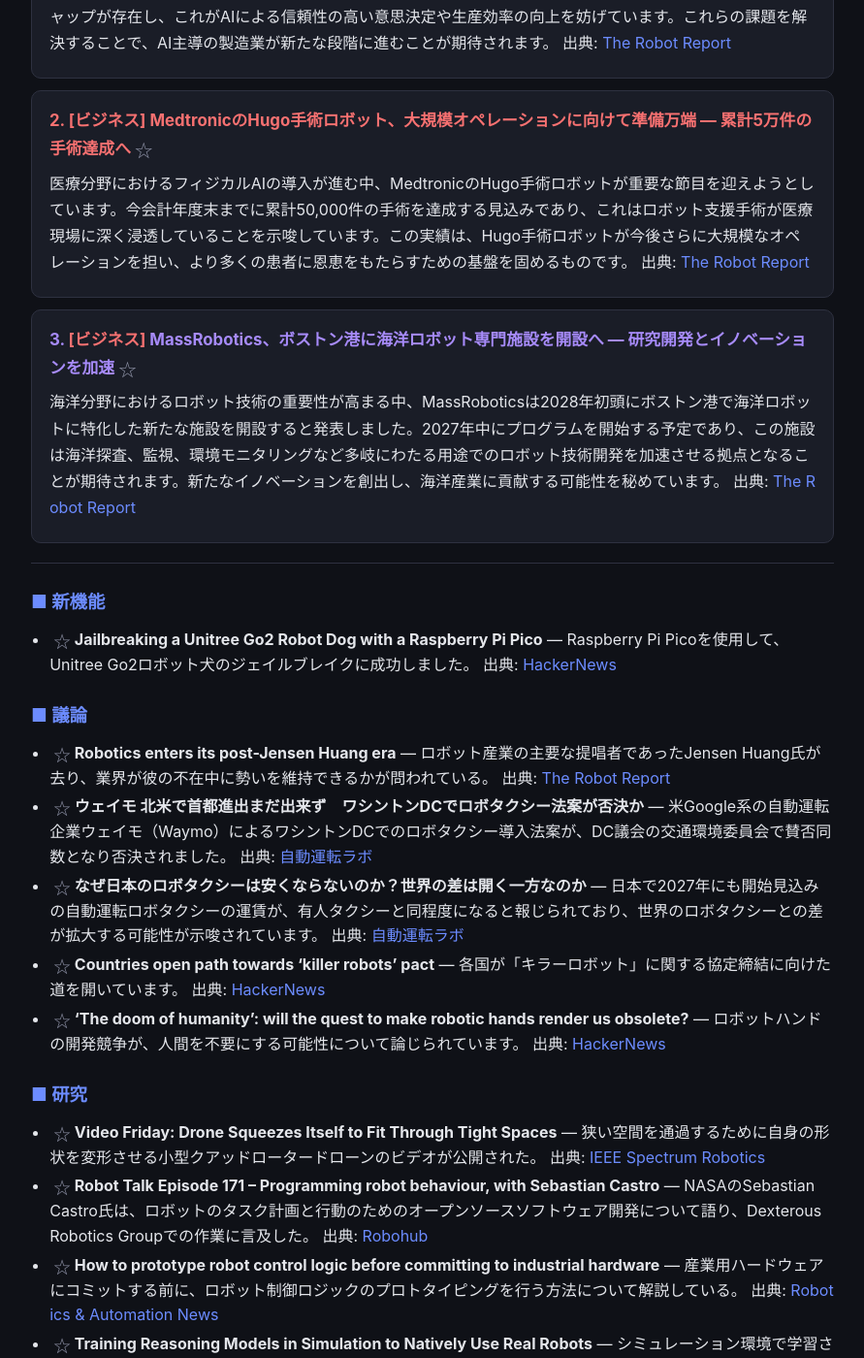
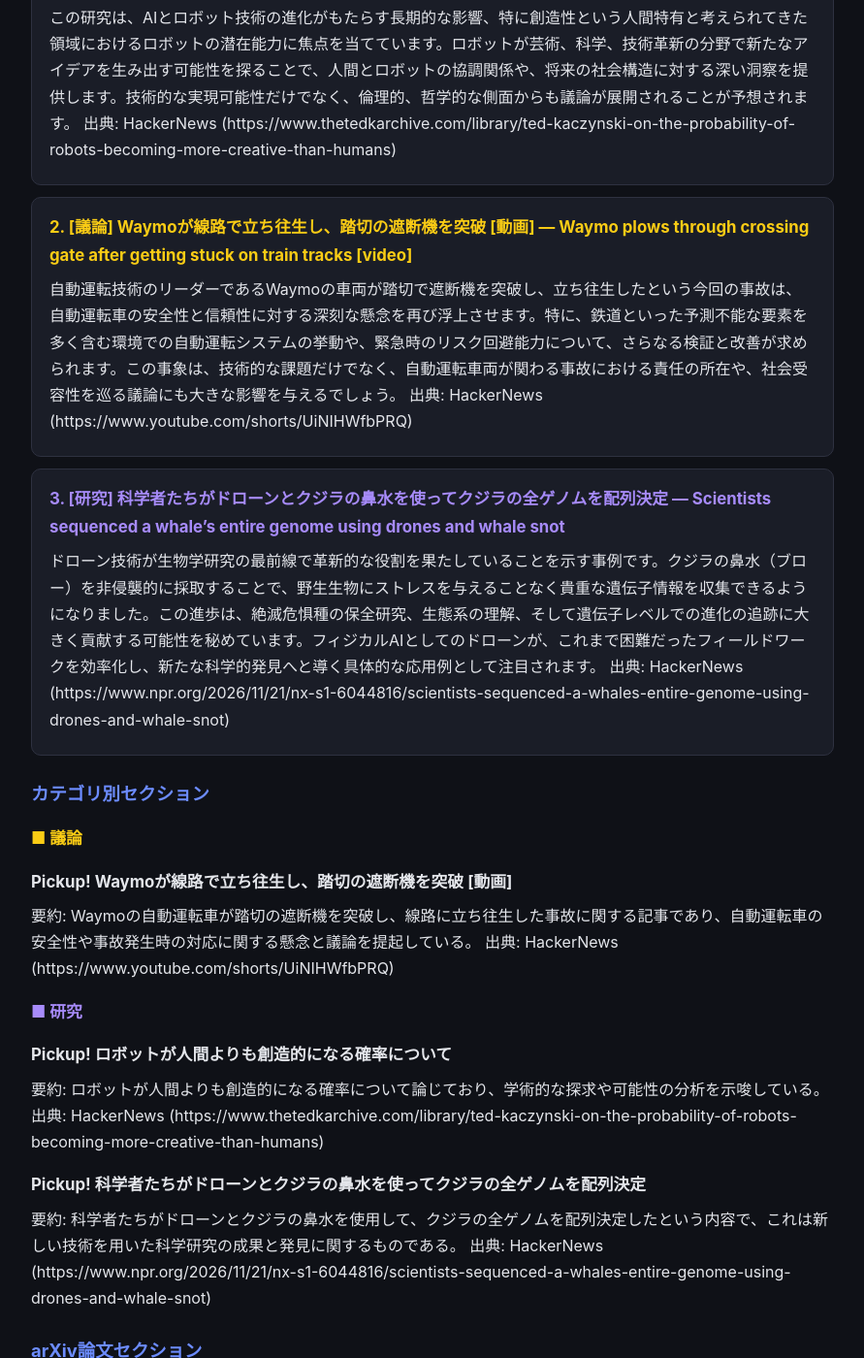
Before and after one commit to otouhu93/nsknowledge-pages, a Jekyll site: the page built from daily/2026-11-22_ai-news.md, in a window 1280 px wide and 1400 px high, scrolled down 295 px. Shown: the whole window at 97% size, without its empty margins (194-1085 px from the left). Built offline with Jekyll 4.4.1, drawn with Linux system fonts in a browser that asks for light colours; our own code applies the rules of GitHub Pages for plain Markdown files; some of the changed text lies outside the part shown.

Commit message:
Add daily report: 2026-11-22_ai-news

```diff
--- a/daily/2026-11-22_ai-news.md
+++ b/daily/2026-11-22_ai-news.md
@@ -2,85 +2,53 @@
 layout: report
 date: 2026-11-22
 type: daily
-total_articles: 20
+total_articles: 3
 ---
 
 # フィジカルAI ニュース日次レポート — 2026年11月22日（日）
 
-### 1. [ビジネス] 製造業におけるデータギャップがフィジカルAIの導入を阻む — 信頼性の高い意思決定と生産効率の向上へ
-製造業において、自律型ロボットを本格的に導入し、その潜在能力を最大限に引き出すためには、データ戦略の見直しが不可欠です。現在、産業データの収集、相互運用性、品質フィードバックのプロセスには大きなギャップが存在し、これがAIによる信頼性の高い意思決定や生産効率の向上を妨げています。これらの課題を解決することで、AI主導の製造業が新たな段階に進むことが期待されます。
-出典: [The Robot Report](https://www.therobotreport.com/the-manufacturing-data-gap-holding-back-physical-ai/)
+## 本日のピックアップ
 
-### 2. [ビジネス] MedtronicのHugo手術ロボット、大規模オペレーションに向けて準備万端 — 累計5万件の手術達成へ
-医療分野におけるフィジカルAIの導入が進む中、MedtronicのHugo手術ロボットが重要な節目を迎えようとしています。今会計年度末までに累計50,000件の手術を達成する見込みであり、これはロボット支援手術が医療現場に深く浸透していることを示唆しています。この実績は、Hugo手術ロボットが今後さらに大規模なオペレーションを担い、より多くの患者に恩恵をもたらすための基盤を固めるものです。
-出典: [The Robot Report](https://www.therobotreport.com/medtronics-hugo-surgical-robot-ready-for-bigger-operation/)
+### 1. [研究] ロボットが人間よりも創造的になる確率について — On the probability of robots becoming more creative than humans
+この研究は、AIとロボット技術の進化がもたらす長期的な影響、特に創造性という人間特有と考えられてきた領域におけるロボットの潜在能力に焦点を当てています。ロボットが芸術、科学、技術革新の分野で新たなアイデアを生み出す可能性を探ることで、人間とロボットの協調関係や、将来の社会構造に対する深い洞察を提供します。技術的な実現可能性だけでなく、倫理的、哲学的な側面からも議論が展開されることが予想されます。
+出典: HackerNews (https://www.thetedkarchive.com/library/ted-kaczynski-on-the-probability-of-robots-becoming-more-creative-than-humans)
 
-### 3. [ビジネス] MassRobotics、ボストン港に海洋ロボット専門施設を開設へ — 研究開発とイノベーションを加速
-海洋分野におけるロボット技術の重要性が高まる中、MassRoboticsは2028年初頭にボストン港で海洋ロボットに特化した新たな施設を開設すると発表しました。2027年中にプログラムを開始する予定であり、この施設は海洋探査、監視、環境モニタリングなど多岐にわたる用途でのロボット技術開発を加速させる拠点となることが期待されます。新たなイノベーションを創出し、海洋産業に貢献する可能性を秘めています。
-出典: [The Robot Report](https://www.therobotreport.com/massrobotics-launching-marine-robotics-facility-on-boston-harbor/)
+### 2. [議論] Waymoが線路で立ち往生し、踏切の遮断機を突破 [動画] — Waymo plows through crossing gate after getting stuck on train tracks [video]
+自動運転技術のリーダーであるWaymoの車両が踏切で遮断機を突破し、立ち往生したという今回の事故は、自動運転車の安全性と信頼性に対する深刻な懸念を再び浮上させます。特に、鉄道といった予測不能な要素を多く含む環境での自動運転システムの挙動や、緊急時のリスク回避能力について、さらなる検証と改善が求められます。この事象は、技術的な課題だけでなく、自動運転車両が関わる事故における責任の所在や、社会受容性を巡る議論にも大きな影響を与えるでしょう。
+出典: HackerNews (https://www.youtube.com/shorts/UiNIHWfbPRQ)
 
----
+### 3. [研究] 科学者たちがドローンとクジラの鼻水を使ってクジラの全ゲノムを配列決定 — Scientists sequenced a whale's entire genome using drones and whale snot
+ドローン技術が生物学研究の最前線で革新的な役割を果たしていることを示す事例です。クジラの鼻水（ブロー）を非侵襲的に採取することで、野生生物にストレスを与えることなく貴重な遺伝子情報を収集できるようになりました。この進歩は、絶滅危惧種の保全研究、生態系の理解、そして遺伝子レベルでの進化の追跡に大きく貢献する可能性を秘めています。フィジカルAIとしてのドローンが、これまで困難だったフィールドワークを効率化し、新たな科学的発見へと導く具体的な応用例として注目されます。
+出典: HackerNews (https://www.npr.org/2026/11/21/nx-s1-6044816/scientists-sequenced-a-whales-entire-genome-using-drones-and-whale-snot)
 
-## ■ 新機能
-- **Jailbreaking a Unitree Go2 Robot Dog with a Raspberry Pi Pico** — Raspberry Pi Picoを使用して、Unitree Go2ロボット犬のジェイルブレイクに成功しました。
-  出典: [HackerNews](https://www.praetorian.com/blog/breaking-free-a-new-jailbreak-for-the-unitree-go2/)
+## カテゴリ別セクション
 
-## ■ 議論
-- **Robotics enters its post-Jensen Huang era** — ロボット産業の主要な提唱者であったJensen Huang氏が去り、業界が彼の不在中に勢いを維持できるかが問われている。
-  出典: [The Robot Report](https://www.therobotreport.com/robotics-enters-its-post-jensen-huang-era/)
-- **ウェイモ 北米で首都進出まだ出来ず　ワシントンDCでロボタクシー法案が否決か** — 米Google系の自動運転企業ウェイモ（Waymo）によるワシントンDCでのロボタクシー導入法案が、DC議会の交通環境委員会で賛否同数となり否決されました。
-  出典: [自動運転ラボ](https://jidounten-lab.com/u_70337)
-- **なぜ日本のロボタクシーは安くならないのか？世界の差は開く一方なのか** — 日本で2027年にも開始見込みの自動運転ロボタクシーの運賃が、有人タクシーと同程度になると報じられており、世界のロボタクシーとの差が拡大する可能性が示唆されています。
-  出典: [自動運転ラボ](https://jidounten-lab.com/u_70334)
-- **Countries open path towards 'killer robots' pact** — 各国が「キラーロボット」に関する協定締結に向けた道を開いています。
-  出典: [HackerNews](https://www.afp.com/en/countries-open-path-towards-killer-robots-pact)
-- **'The doom of humanity': will the quest to make robotic hands render us obsolete?** — ロボットハンドの開発競争が、人間を不要にする可能性について論じられています。
-  出典: [HackerNews](https://www.theguardian.com/technology/2026/nov/21/robot-hands-future-of-humanity-ai)
+### ■ 議論
+### Pickup! Waymoが線路で立ち往生し、踏切の遮断機を突破 [動画]
+要約: Waymoの自動運転車が踏切の遮断機を突破し、線路に立ち往生した事故に関する記事であり、自動運転車の安全性や事故発生時の対応に関する懸念と議論を提起している。
+出典: HackerNews (https://www.youtube.com/shorts/UiNIHWfbPRQ)
 
-## ■ 研究
-- **Video Friday: Drone Squeezes Itself to Fit Through Tight Spaces** — 狭い空間を通過するために自身の形状を変形させる小型クアッドロータードローンのビデオが公開された。
-  出典: [IEEE Spectrum Robotics](https://spectrum.ieee.org/video-friday-morphing-robots-quadrotor)
-- **Robot Talk Episode 171 – Programming robot behaviour, with Sebastian Castro** — NASAのSebastian Castro氏は、ロボットのタスク計画と行動のためのオープンソースソフトウェア開発について語り、Dexterous Robotics Groupでの作業に言及した。
-  出典: [Robohub](https://robohub.org/robot-talk-episode-171-programming-robot-behaviour-with-sebastian-castro/)
-- **How to prototype robot control logic before committing to industrial hardware** — 産業用ハードウェアにコミットする前に、ロボット制御ロジックのプロトタイピングを行う方法について解説している。
-  出典: [Robotics & Automation News](https://roboticsandautomationnews.com/2026/11/20/how-to-prototype-robot-control-logic-before-committing-to-industrial-hardware/107401/)
-- **Training Reasoning Models in Simulation to Natively Use Real Robots** — シミュレーション環境で学習させた推論モデルが、実機ロボットをネイティブに利用できるようになることを示す研究成果が発表されました。
-  出典: [HackerNews](https://mit-han-lab.github.io/pear-blog/)
-- **Fastest Soft Robot Ever Built Doesn't Need Electronics to Function [video]** — 電子部品を必要としない、史上最速のソフトロボットが開発されました。
-  出典: [HackerNews](https://www.youtube.com/watch?v=uNPwgYMA0Js)
-- **Getting Robot-Use Agents to Run in Real Time** — ロボット利用エージェントをリアルタイムで実行する手法が提案されています。
-  出典: [HackerNews](https://fastrua.ai/blog/2026-11-realtime-rua/)
+### ■ 研究
+### Pickup! ロボットが人間よりも創造的になる確率について
+要約: ロボットが人間よりも創造的になる確率について論じており、学術的な探求や可能性の分析を示唆している。
+出典: HackerNews (https://www.thetedkarchive.com/library/ted-kaczynski-on-the-probability-of-robots-becoming-more-creative-than-humans)
+### Pickup! 科学者たちがドローンとクジラの鼻水を使ってクジラの全ゲノムを配列決定
+要約: 科学者たちがドローンとクジラの鼻水を使用して、クジラの全ゲノムを配列決定したという内容で、これは新しい技術を用いた科学研究の成果と発見に関するものである。
+出典: HackerNews (https://www.npr.org/2026/11/21/nx-s1-6044816/scientists-sequenced-a-whales-entire-genome-using-drones-and-whale-snot)
 
-## ■ ビジネス
-### Pickup! The manufacturing data gap holding back physical AI
-### Pickup! Medtronic’s Hugo surgical robot ready for bigger operation
-### Pickup! MassRobotics launching marine robotics facility on Boston Harbor
-- **Bot Auto launches ‘Capacity Grid’ with agreements for 200 million miles of driverless trucking** — Bot Autoは、2億マイルの無人トラック輸送をカバーする契約とともに、顧客需要と自動運転トラックの能力をマッチングさせる貨物輸送ネットワーク「Capacity Grid」をローンチした。
-  出典: [Robotics & Automation News](https://roboticsandautomationnews.com/2026/11/21/bot-auto-launches-capacity-grid-with-agreements-for-200-million-miles-of-driverless-trucking/107423/)
-- **John Deere acquires Orchard AI to expand precision agriculture capabilities** — John Deereは、高価値作物生産者向けの作物インテリジェンスソリューションを開発する農業技術企業Orchard AIを買収し、精密農業能力を拡大した。
-  出典: [Robotics & Automation News](https://roboticsandautomationnews.com/2026/11/20/john-deere-acquires-orchard-ai-to-expand-precision-agriculture-capabilities/107365/)
-- **日立が「フィジカルAI」で狙う“5年で事業規模2倍”の勝算　3.5万人の新会社トップが語る「戦略の2本柱」とは？** — 日立製作所は2027年4月にデジタル新会社「Hitachi Digital」を発足させ、CEOのビルジェ氏は今後5年間で事業規模を2倍にし、フィジカルAI分野での覇権を目指す戦略を語った。
-  出典: [ITmedia AI+](https://www.itmedia.co.jp/business/articles/2611/20/news024.html)
-- **中国がヒューマノイドを量産する理由／パナソニックHDがPQCライブラリを披露** — 中国が2026年11月20日までにヒューマノイドロボットの量産を開始する一方、パナソニックHDはPQCライブラリを披露しました。
-  出典: [MONOist](https://monoist.itmedia.co.jp/mn/articles/2611/20/news046.html)
-- **トヨタ、ロボタクシーの「ベース車両」で商機見出す** — トヨタは、中国の自動運転企業Pony.aiと共同開発した第7世代「bZ4Xロボタクシー」をベース車両として、商機を見出しています。
-  出典: [自動運転ラボ](https://jidounten-lab.com/u_70323)
+## arXiv論文セクション
 
----
-
-## arXiv論文一覧
 ### arXiv cs.RO（本日0件）
 
 ### arXiv cs.AI（本日0件）
 
----
+## 収集状況テーブル
 
-## 収集状況テーブル
 | ソース | 取得件数 | ステータス |
 |---|---|---|
-| The Robot Report | 4 | 取得成功（4件） |
-| IEEE Spectrum Robotics | 1 | 取得成功（1件） |
-| Robohub | 1 | 取得成功（1件） |
+| The Robot Report | 0 | 0件 |
+| IEEE Spectrum Robotics | 0 | 0件 |
+| Robohub | 0 | 0件 |
 | arXiv cs.RO | 0 | 0件 |
 | NVIDIA Robotics Blog | 0 | 0件 |
 | Waymo Blog | 0 | 0件 |
@@ -96,12 +64,12 @@ total_articles: 20
 | VentureBeat AI | 0 | 0件 |
 | MIT Tech Review | 0 | 0件 |
 | IEEE Spectrum AI | 0 | 0件 |
-| Robotics & Automation News | 3 | 取得成功（3件） |
+| Robotics & Automation News | 0 | 0件 |
 | ScienceDaily Robotics | 0 | 0件 |
 | arXiv cs.AI | 0 | 0件 |
-| ITmedia AI+ | 1 | 取得成功（1件） |
-| MONOist | 1 | 取得成功（1件） |
-| 自動運転ラボ | 3 | 取得成功（3件） |
-| HackerNews | 7 | 取得成功（7件） |
+| ITmedia AI+ | 0 | 0件 |
+| MONOist | 0 | 0件 |
+| 自動運転ラボ | 0 | 0件 |
+| HackerNews | 3 | 取得成功（3件） |
 | r/robotics | 0 | 0件 |
 | r/SelfDrivingCars | 0 | 0件 |
```
